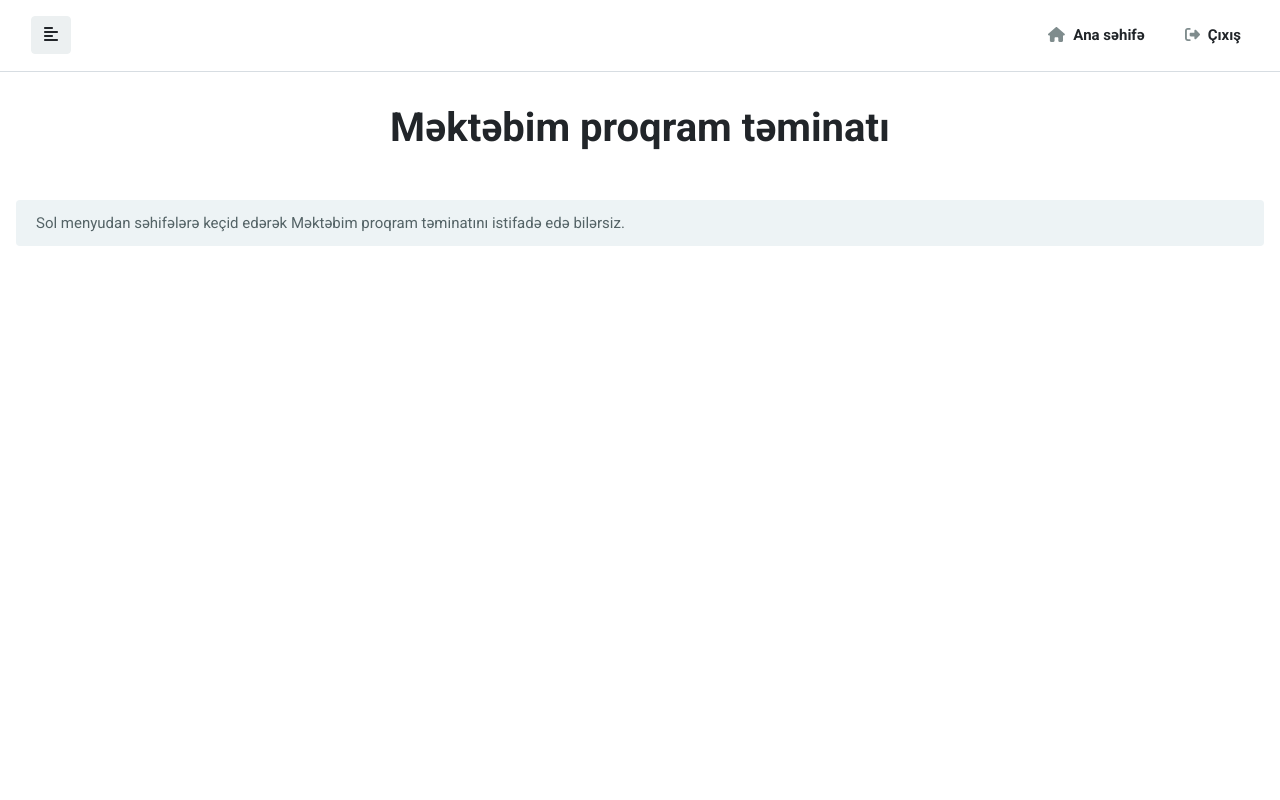
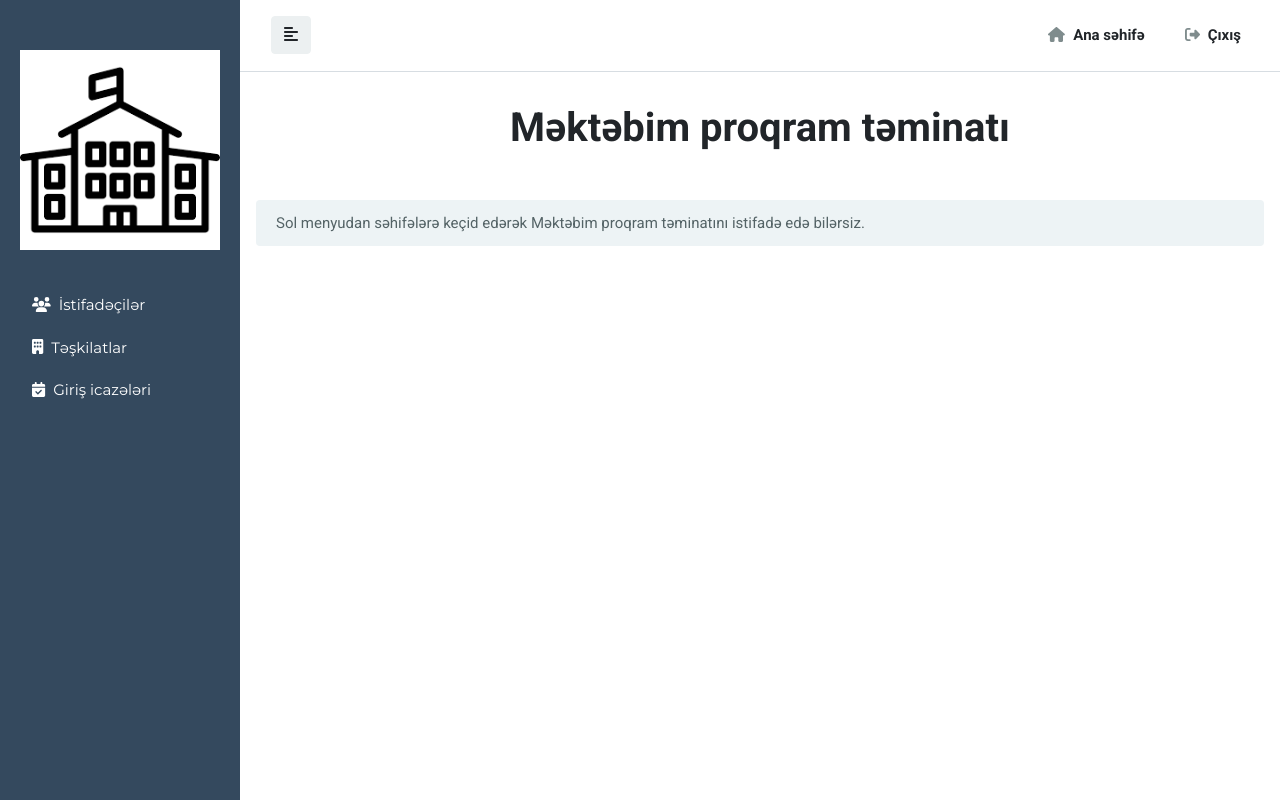
Before and after one commit to rasulzeynal/mektebim, a React (Create React App) app: page /users in a window 1280 px wide. Built offline with nearby package versions, Linux system fonts and the light colour scheme.

Commit message:
sidebar problem solved

```diff
--- a/src/App.js
+++ b/src/App.js
@@ -1,9 +1,8 @@
 import SideBar from "./components/common/SideBar";
-import Home from "./components/pages/Home";
+import React from "react";
+import Content from "./components/common/Content";
 import "./assets/bootstrap/bootstrap.scss";
 import "./assets/scss/style.scss";
-import React from "react";
-import Content from "./components/common/Content";
 
 
 
--- a/src/assets/scss/_main.scss
+++ b/src/assets/scss/_main.scss
@@ -1,4 +1,9 @@
 .wrapper {
+  width: 100%;
+  display: flex;
+  overflow: hidden;
+  align-items: stretch;
+
 
     .sidebar {
       color: #fff;
--- a/src/components/common/SideBar.js
+++ b/src/components/common/SideBar.js
@@ -5,6 +5,7 @@ import {FontAwesomeIcon} from '@fortawesome/react-fontawesome';
 import {
   faUsers, faBuilding, faCalendarCheck,
 } from '@fortawesome/free-solid-svg-icons';
+import logo from "../../assets/img/school.png"
 
 
 
@@ -12,10 +13,11 @@ class SideBar extends React.Component {
 
     render(){
     return (
-      <div className={'sidebar ' + (this.isOpen ? 'is-open' : '')}>
+      <div className={'sidebar ' + (this.props.isOpen ? 'is-open' : '')}>
         <div className="fixed">
           <div className="sidebar-header">
-            <p className="times" onClick={this.toggle}>&times;</p>
+            <a className="times" onClick={this.props.toggle}>&times;</a>
+            <img src={logo} alt="school"/>
           </div>
           <HashRouter>
             <Nav vertical className="list-unstyled p-3 mt-3 flex-column">
```
Also changed, not shown: src/assets/img/school.png (added).
